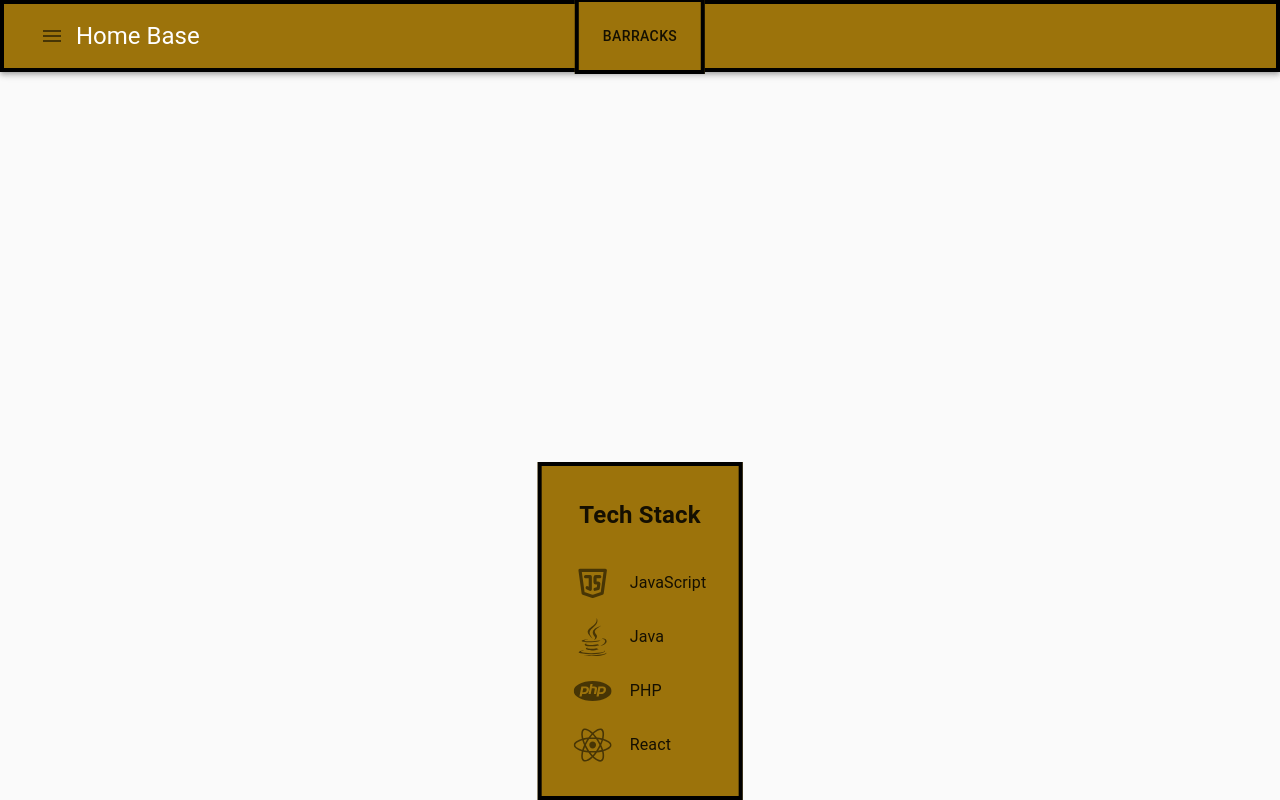
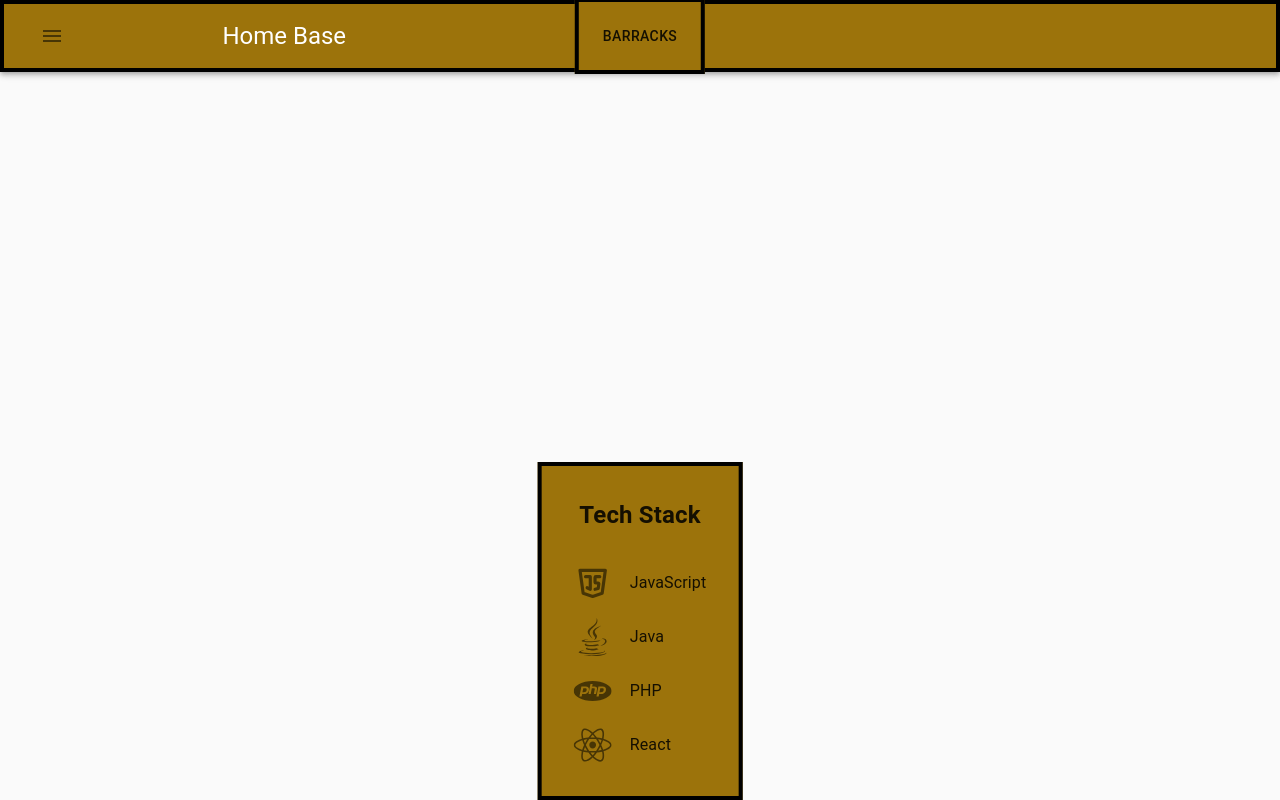
Before and after one commit to aqdasilva/HomeBase, a React (Create React App) app: page / in a window 1280 px wide. Built offline with nearby package versions, Linux system fonts and the light colour scheme.

Commit message:
added motion to homebase title

```diff
--- a/src/components/dropdownmenu.js
+++ b/src/components/dropdownmenu.js
@@ -48,10 +48,10 @@ function DropdownMenu() {
         }}
         transformOrigin={{ vertical: 'top', horizontal: 'center' }}
       >
-          <MenuItem onClick={handleClose}>Link 1</MenuItem>
-          <MenuItem onClick={handleClose}>Link 2</MenuItem>
-          <MenuItem onClick={handleClose}>Link 3</MenuItem>
-          <MenuItem onClick={handleClose}>Link 4</MenuItem>
+          <MenuItem onClick={handleClose}>Youtube</MenuItem>
+          <MenuItem onClick={handleClose}>Twitch</MenuItem>
+          <MenuItem onClick={handleClose}>GitHub</MenuItem>
+          <MenuItem onClick={handleClose}>Poshmark</MenuItem>
       </Menu>
       </FormControl>
 
--- a/src/components/navbar.js
+++ b/src/components/navbar.js
@@ -47,6 +47,14 @@ const useStyles = makeStyles((theme) => ({
     background: '#9c730b',
     border: '4px solid black',
   },
+  typomotion: {
+    animation: "$moveLeftToRight 2s linear infinite",
+  },
+  "@keyframes moveLeftToRight": {
+    from: { transform: "translateX(0%)" },
+    to: { transform: "translateX(160%)" },
+  },
+
 }));
 
 const listItems = [
@@ -65,7 +73,8 @@ const listItems = [
   {
     listIcon: <ContactMail />,
     listText: "Contacts"
-  }
+  },
+
 ];
 
 function Sidebar() {
@@ -106,7 +115,7 @@ function Sidebar() {
             <IconButton onClick={toggleSlider}>
               <Menu />
             </IconButton>
-            <Typography variant="h5" style={{ color: 'red !important' }}>Home Base</Typography>
+            <Typography variant="h5" className={classes.typomotion}>Home Base</Typography>
             <DropdownMenu />
             <Drawer open={open} anchor="right" onClose={toggleSlider}>
               {sideList()}
```
